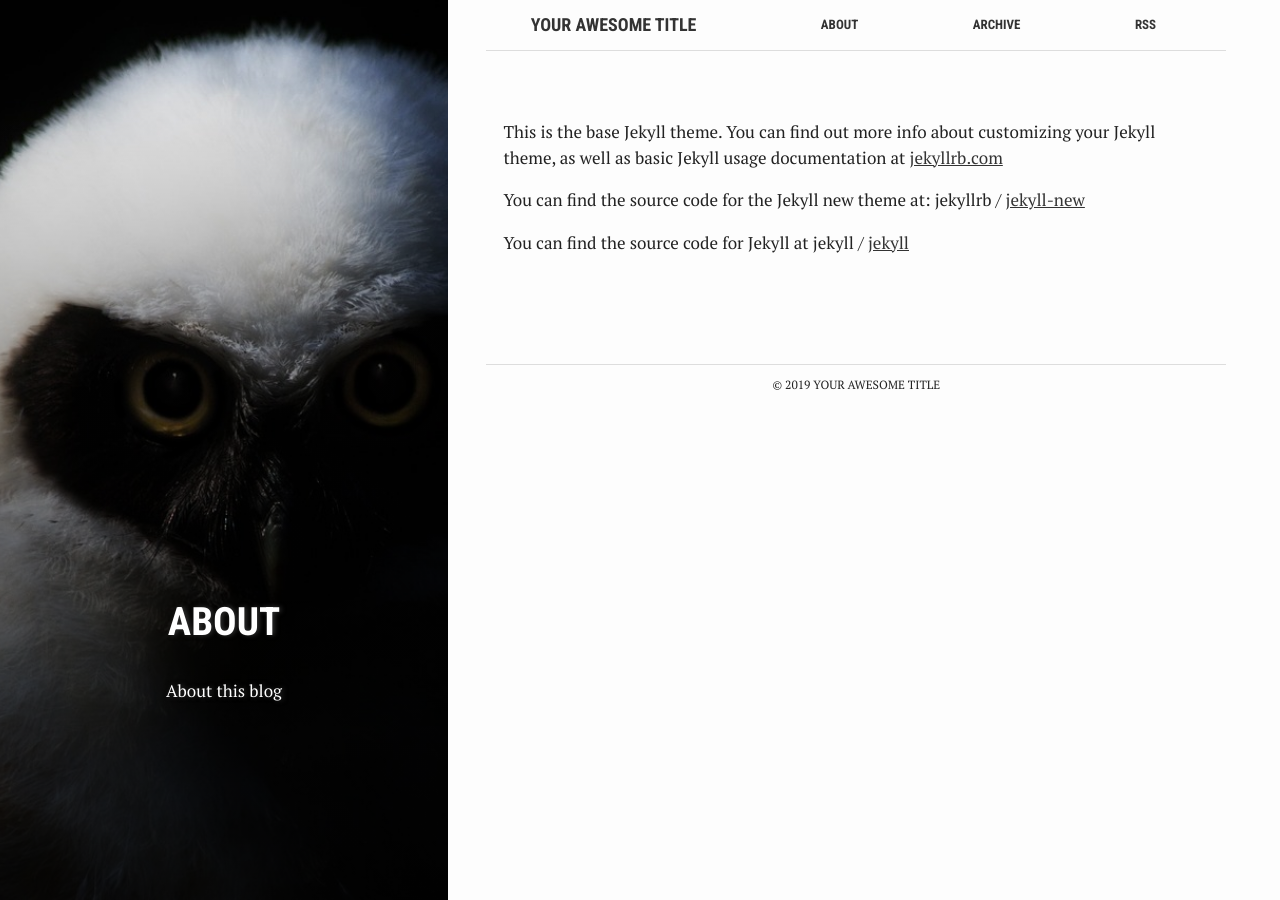
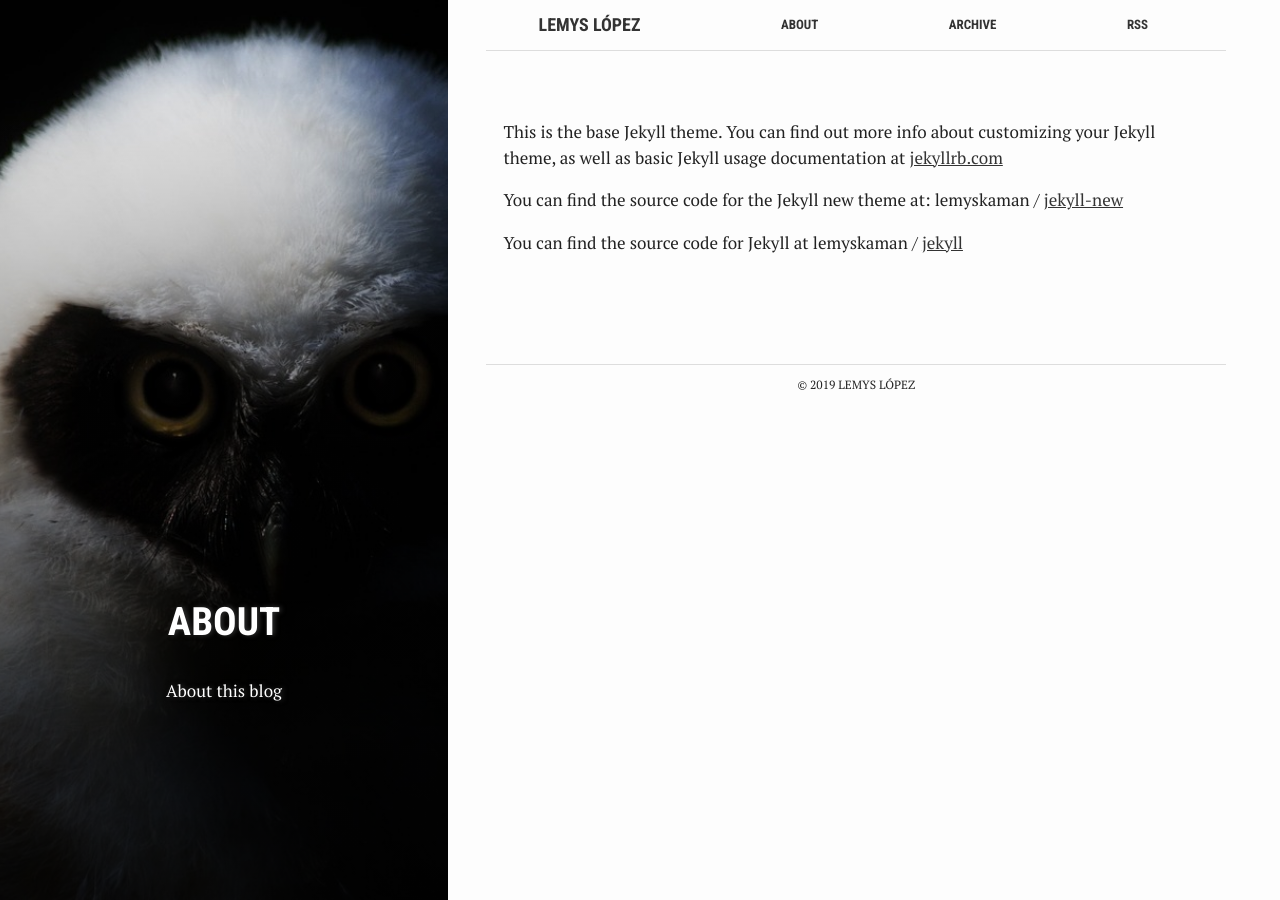
Before and after one commit to lemyskaman/lemyskaman.github.io, a Jekyll site: the page built from about.md, in a window 1280 px wide. Built offline with Jekyll 4.4.1, drawn with Linux system fonts in a browser that asks for light colours.

Commit message:
changing congi

```diff
--- a/_config.yml
+++ b/_config.yml
@@ -13,18 +13,16 @@
 # you will see them accessed via {{ site.title }}, {{ site.email }}, and so on.
 # You can create any custom variable you would like, and they will be accessible
 # in the templates via {{ site.myvariable }}.
-title: Your awesome title
-email: your-email@example.com
+title: Lemys López
+email: lemyskaman@gmail.com
 description: >- # this means to ignore newlines until "baseurl:"
-  Write an awesome description for your new site here. You can edit this
-  line in _config.yml. It will appear in your document head meta (for
-  Google search results) and in your feed.xml site description.
+  a site abouth me
 baseurl: "" # the subpath of your site, e.g. /blog
 
 lang: "en"
 url: "http://localhost:4000" # the base hostname & protocol for your site
-twitter_username: jekyllrb
-github_username:  jekyll
+twitter_username: lemyskaman
+github_username:  lemyskaman
 disqus_username:
 
 # Build settings
```
